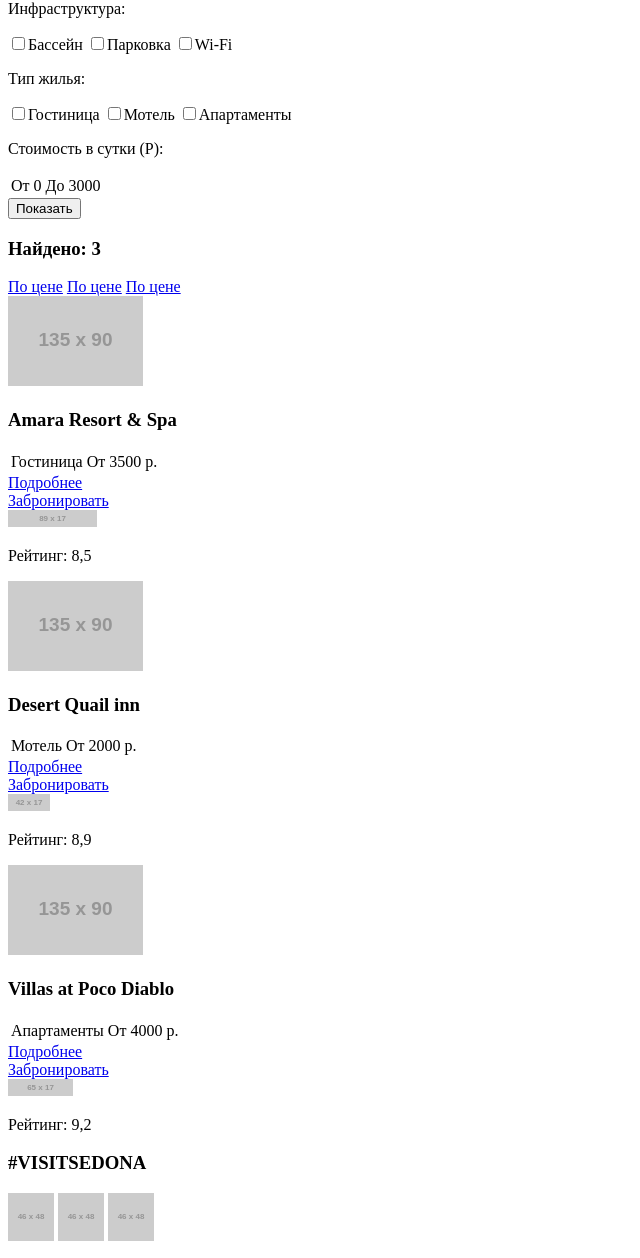
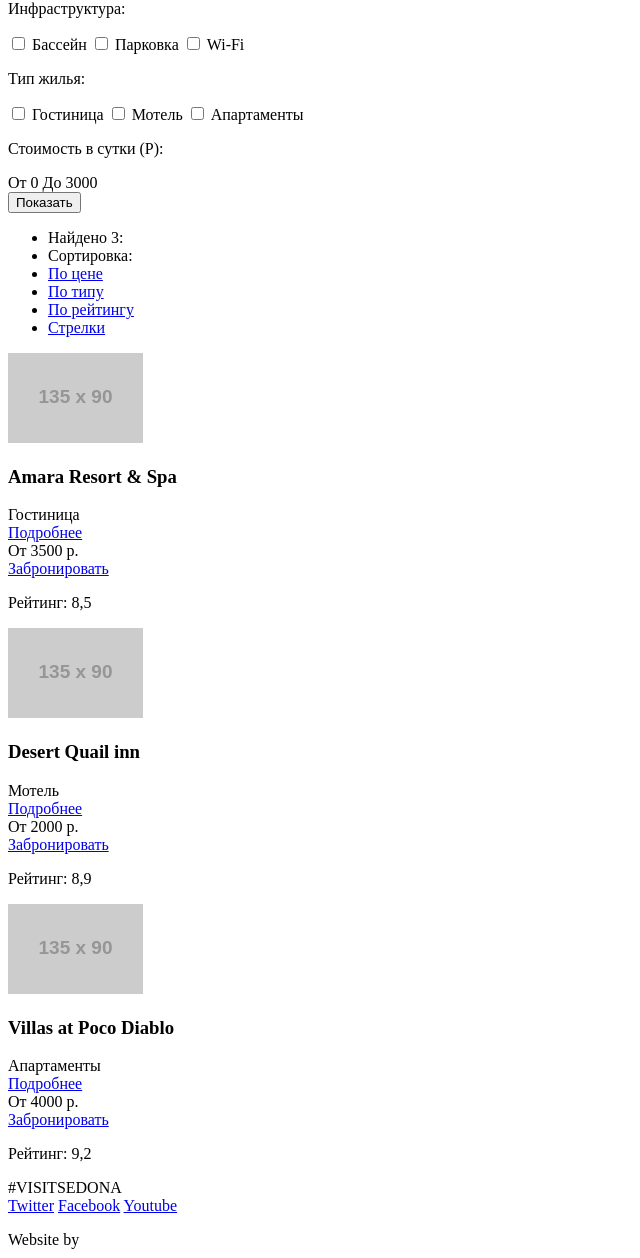
Before and after one commit to balu1988/229384-sedona, a plain HTML site: page catalog.html in a window 1280 px wide. Shown: the part 178-1436 px from the top of the page, without its empty margins (0-640 px from the left). Drawn offline with Linux system fonts and the light colour scheme; placeholder pictures from the web are drawn by us.

Commit message:
Изменения после правок. Закрыть второй раздел в интерфейсе

```diff
--- a/catalog.html
+++ b/catalog.html
@@ -5,87 +5,88 @@
     <title>HTML Academy: Седона</title>
   </head>
   <body>
-    <header class="main-header">
-      <div class="container">
+    <div class="wrapper">
+
+
+      <header class="main-header">
         <nav class="main-navigation">
           <ul>
             <li><a href="#">Информация</a></li>
             <li><a href="#">Фото и видео</a></li>
-            <li><a href="#"><img class="logo" src="http://placehold.it/138x70" width="138" height="70" alt="Логотип"></a></li>
+            <div class="logo"><a href="#"><img src="http://placehold.it/138x70" width="138" height="70" alt="Логотип"></a></div>
             <li><a href="#">Карта штата</a></li>
             <li><a href="#">Гостиницы</a></li>
           </ul>
         </nav>
-      </div>
-    </header>
-    <main>
-      <div class="container">
-        <section class="catalog-search">
+      </header>
+
+
+      <section class="catalog-search">
+        <form action="#" method="post">
+
           <div class="type">
-            <form>
               <p>Инфраструктура:</p>
-              <label><input type="checkbox" name="option">Бассейн</label>
-              <label><input type="checkbox" name="option">Парковка</label>
-              <label><input type="checkbox" name="option">Wi-Fi</label>
-            </form>
+              <input id="pool" type="checkbox" name="option">
+              <label for="pool">Бассейн</label>
+              <input id="parking" type="checkbox" name="option">
+              <label for="parking">Парковка</label>
+              <input id="wifi" type="checkbox" name="option">
+              <label for="wifi">Wi-Fi</label>
           </div>
+
           <div class="type">
-            <form>
               <p>Тип жилья:</p>
-              <label><input type="checkbox" name="option">Гостиница</label>
-              <label><input type="checkbox" name="option">Мотель</label>
-              <label><input type="checkbox" name="option">Апартаменты</label>
-            </form>
+              <input id="hotel" type="checkbox" name="option">
+              <label for="hotel">Гостиница</label>
+              <input id="motel" type="checkbox" name="option">
+              <label for="motel">Мотель</label>
+              <input id="apartment" type="checkbox" name="option">
+              <label for="apartment">Апартаменты</label>
           </div>
+
           <div class="catalog-price">
+             <!--Разберем в 6 разделе этот блок-->
             <p>Стоимость в сутки (Р):</p>
-            <table>
-              <tr>
-                <td>От 0</td>
-                <td>До 3000</td>
-              </tr>
-            </table>
-            <div class="slider"><!--???--></div>
+              От 0
+              До 3000
+            <div class="slider"><!--?--></div>
             <button class="btn-search">Показать</button>
           </div>
-        </section>
+
+         </form>
+      </section>
+
         <section class="search-results">
+
           <div class="catalog-filter">
-            <h3>Найдено: 3</h3>
-            <div class="catalog-sort">
-              <a href="#">По цене</a>
-              <a href="#">По цене</a>
-              <a href="#">По цене</a>
-            </div>
-            <div class="sort-up-down">
-            </div>
+            <ul>
+              <li>Найдено 3:</li>
+              <li>Сортировка:</li>
+              <li><a href="#">По цене</a></li>
+              <li><a href="#">По типу</a></li>
+              <li><a href="#">По рейтингу</a></li>
+              <li class="sort-up-down"><a href="#">Стрелки</a></li>
+            </ul>
           </div>
+
           <div class="catalog-option">
             <div class="catalog-preview">
               <a><img src="http://placehold.it/135x90" width="135" height="90" alt="foto"></a>
             </div>
             <div class="catalog-item">
               <h3>Amara Resort & Spa</h3>
-              <table>
-                <tr>
-                  <td>Гостиница</td>
-                  <td>От 3500 р.</td>
-                </tr>
-              </table>
-              <div class="catalog-info">
-                <a href="#">Подробнее</a>
-              </div>
-              <div class="catalog-book">
-                <a href="#">Забронировать</a>
+              <div class="info">
+                <div class="info-text">Гостиница</div>
+                <a class="info-link info-link-blue" href="#">Подробнее</a>
               </div>
             </div>
+              <div class="info">
+                <div class="info-text">От 3500 р.</div>
+                <a class="info-link info-link-brown" href="#">Забронировать</a>
+              </div>
             <div class="rating">
-              <div class="stars">
-                <img src="http://placehold.it/89x17" width="89" height="17" alt="4stars">
-              </div>
-              <div class="rate">
-                <p>Рейтинг: 8,5</p>
-              </div>
+              <div class="stars"></div>
+              <p class="rate">Рейтинг: 8,5</p>
             </div>
           </div>
 
@@ -95,26 +96,18 @@
             </div>
             <div class="catalog-item">
               <h3>Desert Quail inn</h3>
-              <table>
-                <tr>
-                  <td>Мотель</td>
-                  <td>От 2000 р.</td>
-                </tr>
-              </table>
-              <div class="catalog-info">
-                <a href="#">Подробнее</a>
-              </div>
-              <div class="catalog-book">
-                <a href="#">Забронировать</a>
+              <div class="info">
+                <div class="info-text">Мотель</div>
+                <a class="info-link info-link-blue" href="#">Подробнее</a>
               </div>
             </div>
+              <div class="info">
+                <div class="info-text">От 2000 р.</div>
+                <a class="info-link info-link-brown" href="#">Забронировать</a>
+              </div>
             <div class="rating">
-              <div class="stars">
-                <img src="http://placehold.it/42x17" width="42" height="17" alt="4stars">
-              </div>
-              <div class="rate">
-                <p>Рейтинг: 8,9</p>
-              </div>
+              <div class="stars"></div>
+              <p class="rate">Рейтинг: 8,9</p>
             </div>
           </div>
 
@@ -124,46 +117,39 @@
             </div>
             <div class="catalog-item">
               <h3>Villas at Poco Diablo</h3>
-              <table>
-                <tr>
-                  <td>Апартаменты</td>
-                  <td>От 4000 р.</td>
-                </tr>
-              </table>
-              <div class="catalog-info">
-                <a href="#">Подробнее</a>
-              </div>
-              <div class="catalog-book">
-                <a href="#">Забронировать</a>
+              <div class="info">
+                <div class="info-text">Апартаменты</div>
+                <a class="info-link info-link-blue" href="#">Подробнее</a>
               </div>
             </div>
+              <div class="info">
+                <div class="info-text">От 4000 р.</div>
+                <a class="info-link info-link-brown" href="#">Забронировать</a>
+              </div>
             <div class="rating">
-              <div class="stars">
-                <img src="http://placehold.it/65x17" width="65" height="17" alt="4stars">
-              </div>
-              <div class="rate">
-                <p>Рейтинг: 9,2</p>
-              </div>
+              <div class="stars"></div>
+              <p class="rate">Рейтинг: 9,2</p>
             </div>
           </div>
+
         </section>
-      </div>
-    </main>
-    <footer class="main-footer">
-      <div class="container">
-        <section class="footer-contacts">
-          <h3>#VISITSEDONA</h3>
-        </section>
-        <section class="footer-social">
-          <a class="social-btn social-btn-tw" href="#"><img src="http://placehold.it/46x48" width="46" height="48" alt="icon"></a>
-          <a class="social-btn social-btn-fb" href="#"><img src="http://placehold.it/46x48" width="46" height="48" alt="icon"></a>
-          <a class="social-btn social-btn-yt" href="#"><img src="http://placehold.it/46x48" width="46" height="48" alt="icon"></a>
-        </section>
-        <section class="footer-copyright">
+
+
+      <footer class="footer">
+        <div class="footer-contacts">
+          #VISITSEDONA
+        </div>
+        <div class="footer-social">
+          <a class="social-btn social-btn-tw" href="#">Twitter</a>
+          <a class="social-btn social-btn-fb" href="#">Facebook</a>
+          <a class="social-btn social-btn-yt" href="#">Youtube</a>
+        </div>
+        <div class="footer-copyright">
           <p>Website by</p>
           <a class="btn" href="https://htmlacademy.ru"><img src="http://placehold.it/113x39" width="113" height="39" alt="html academy logo"></a>
-        </section>
-      </div>
-    </footer>
+        </div>
+      </footer>
+
+    </div>
   </body>
 </html>
```
Also changed, not shown: index.html (+75 -58 lines).
